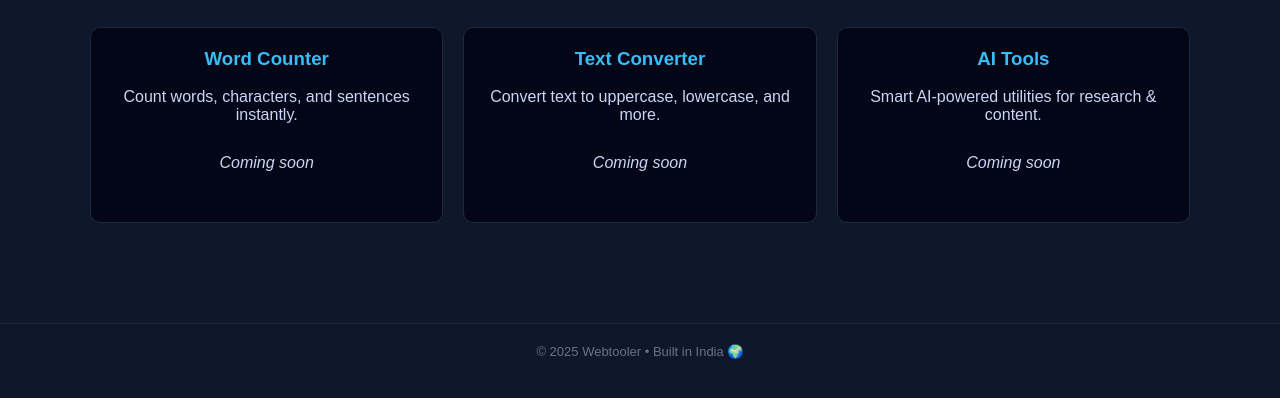
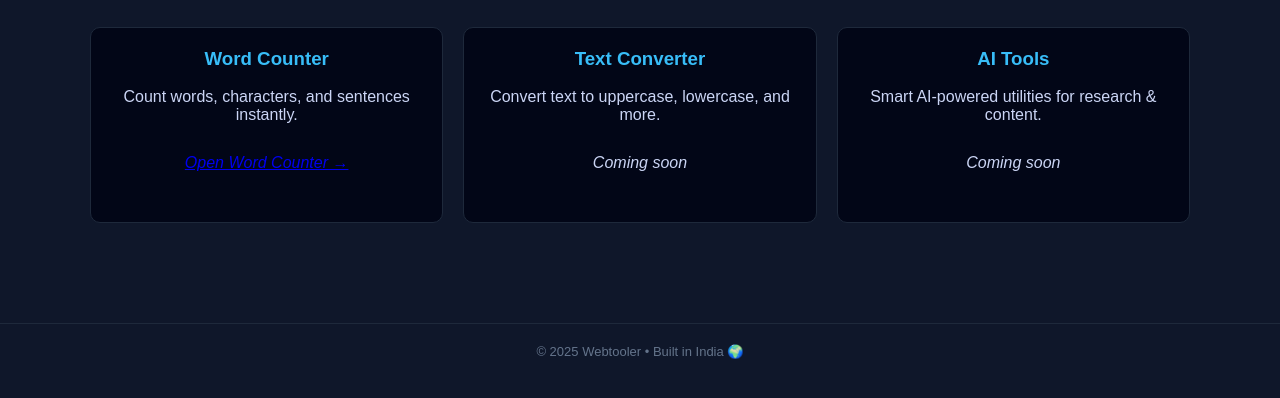
Before and after one commit to WebTooler/WebTooler.github.io, a plain HTML site: page index.html in a window 1280 px wide. Shown: the part 264-662 px from the top of the page. Drawn offline with Linux system fonts and the light colour scheme.

Commit message:
Update index.html

```diff
--- a/index.html
+++ b/index.html
@@ -93,7 +93,7 @@
     <div class="tool">
       <h3>Word Counter</h3>
       <p>Count words, characters, and sentences instantly.</p>
-      <p><em>Coming soon</em></p>
+      <p><em><a href="tools/word-counter.html">Open Word Counter →</a></em></p>
     </div>
     <div class="tool">
       <h3>Text Converter</h3>
```
